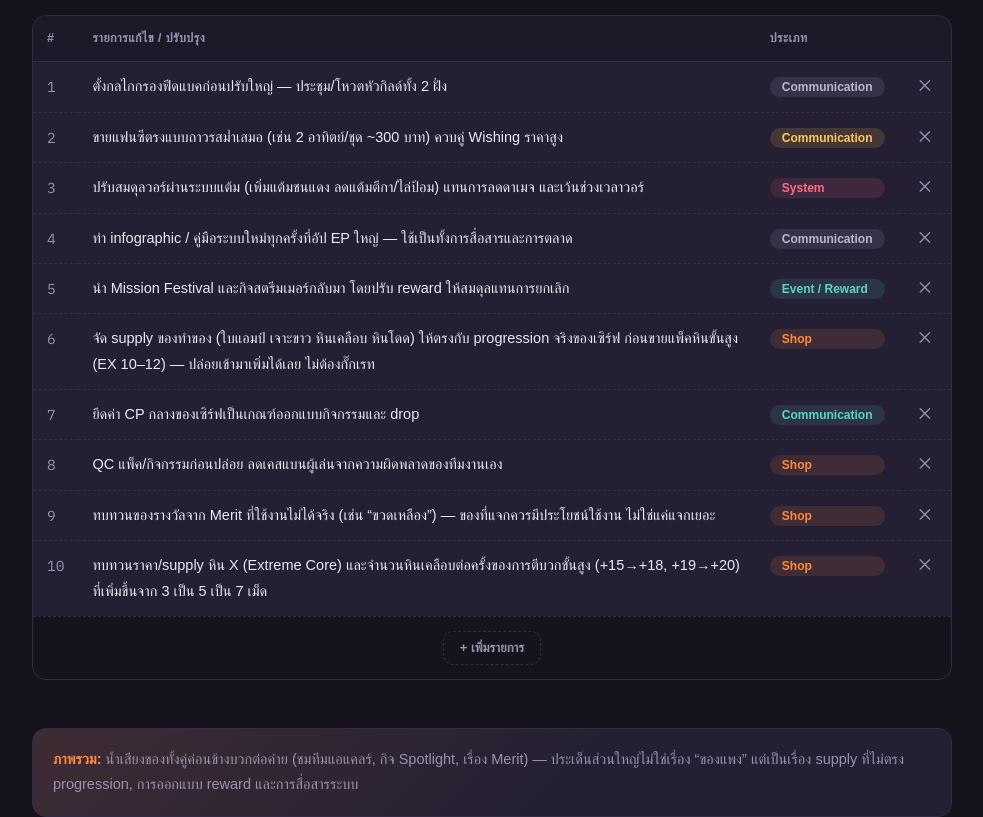
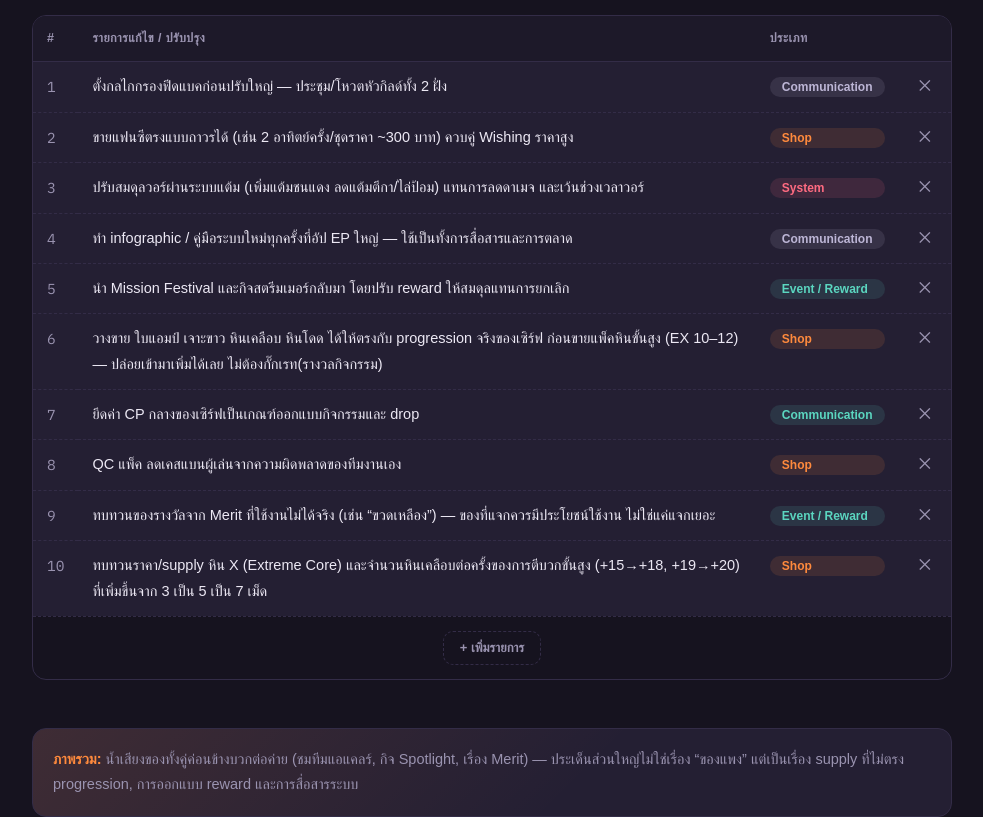
Before and after one commit to PH3N3L0P3/Kitsunez-Podcast, a plain HTML site: page index.html in a window 1280 px wide. Shown: the part 2228-3045 px from the top of the page, without its empty margins (148-1131 px from the left). Drawn offline with Linux system fonts and the light colour scheme; a web font is replaced by a local one.

Commit message:
Update index.html

```diff
--- a/index.html
+++ b/index.html
@@ -509,14 +509,14 @@ const EPISODES = [
   ],
   suggestions:[
     {s:"ตั้งกลไกกรองฟีดแบคก่อนปรับใหญ่ — ประชุม/โหวตหัวกิลด์ทั้ง 2 ฝั่ง", type:"comm", typeName:"Communication"},
-    {s:"ขายแฟนซีตรงแบบถาวรสม่ำเสมอ (เช่น 2 อาทิตย์/ชุด ~300 บาท) ควบคู่ Wishing ราคาสูง", type:"price", typeName:"Pricing"},
+    {s:"ขายแฟนซีตรงแบบถาวรได้ (เช่น 2 อาทิตย์ครั้ง/ชุดราคา ~300 บาท) ควบคู่ Wishing ราคาสูง", type:"shop", typeName:"Shop"},
     {s:"ปรับสมดุลวอร์ผ่านระบบแต้ม (เพิ่มแต้มชนแดง ลดแต้มตีกา/ไล่ป้อม) แทนการลดดาเมจ และเว้นช่วงเวลาวอร์", type:"system", typeName:"System"},
     {s:"ทำ infographic / คู่มือระบบใหม่ทุกครั้งที่อัป EP ใหญ่ — ใช้เป็นทั้งการสื่อสารและการตลาด", type:"comm", typeName:"Communication"},
     {s:"นำ Mission Festival และกิจสตรีมเมอร์กลับมา โดยปรับ reward ให้สมดุลแทนการยกเลิก", type:"event", typeName:"Event / Reward"},
-    {s:"จัด supply ของทำของ (ใบแอมป์ เจาะขาว หินเคลือบ หินโดด) ให้ตรงกับ progression จริงของเซิร์ฟ ก่อนขายแพ็คหินขั้นสูง (EX 10–12) — ปล่อยเข้ามาเพิ่มได้เลย ไม่ต้องกั๊กเรท", type:"shop", typeName:"Shop"},
+    {s:"วางขาย ใบแอมป์ เจาะขาว หินเคลือบ หินโดด ได้ให้ตรงกับ progression จริงของเซิร์ฟ ก่อนขายแพ็คหินขั้นสูง (EX 10–12) — ปล่อยเข้ามาเพิ่มได้เลย ไม่ต้องกั๊กเรท(รางวลกิจกรรม)", type:"shop", typeName:"Shop"},
     {s:"ยึดค่า CP กลางของเซิร์ฟเป็นเกณฑ์ออกแบบกิจกรรมและ drop", type:"activity", typeName:"กิจกรรม"},
-    {s:"QC แพ็ค/กิจกรรมก่อนปล่อย ลดเคสแบนผู้เล่นจากความผิดพลาดของทีมงานเอง", type:"shop", typeName:"Shop"},
-    {s:"ทบทวนของรางวัลจาก Merit ที่ใช้งานไม่ได้จริง (เช่น \u201cขวดเหลือง\u201d) — ของที่แจกควรมีประโยชน์ใช้งาน ไม่ใช่แค่แจกเยอะ", type:"shop", typeName:"Shop"},
+    {s:"QC แพ็ค ลดเคสแบนผู้เล่นจากความผิดพลาดของทีมงานเอง", type:"shop", typeName:"Shop"},
+    {s:"ทบทวนของรางวัลจาก Merit ที่ใช้งานไม่ได้จริง (เช่น \u201cขวดเหลือง\u201d) — ของที่แจกควรมีประโยชน์ใช้งาน ไม่ใช่แค่แจกเยอะ", type:"event", typeName:"Event / Reward"},
     {s:"ทบทวนราคา/supply หิน X (Extreme Core) และจำนวนหินเคลือบต่อครั้งของการตีบวกขั้นสูง (+15→+18, +19→+20) ที่เพิ่มขึ้นจาก 3 เป็น 5 เป็น 7 เม็ด", type:"shop", typeName:"Shop"}
   ]
 },
```
